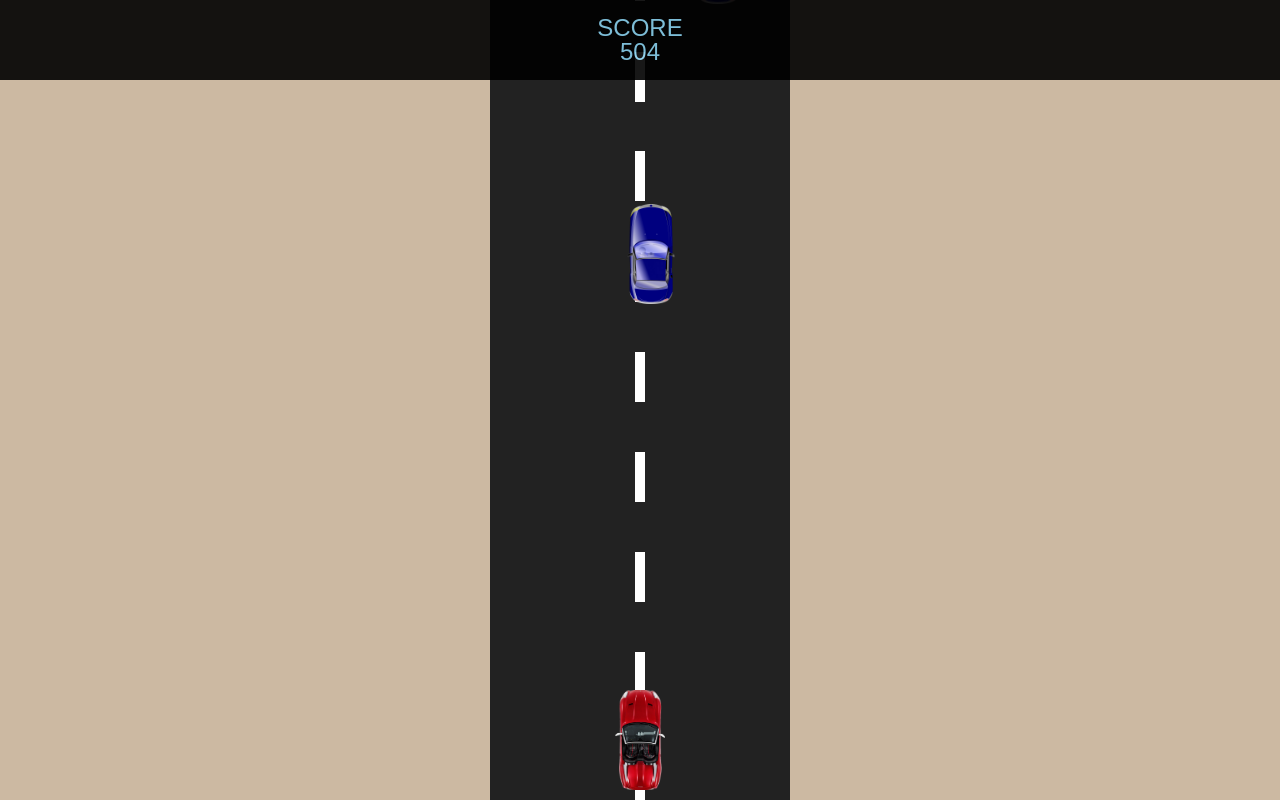
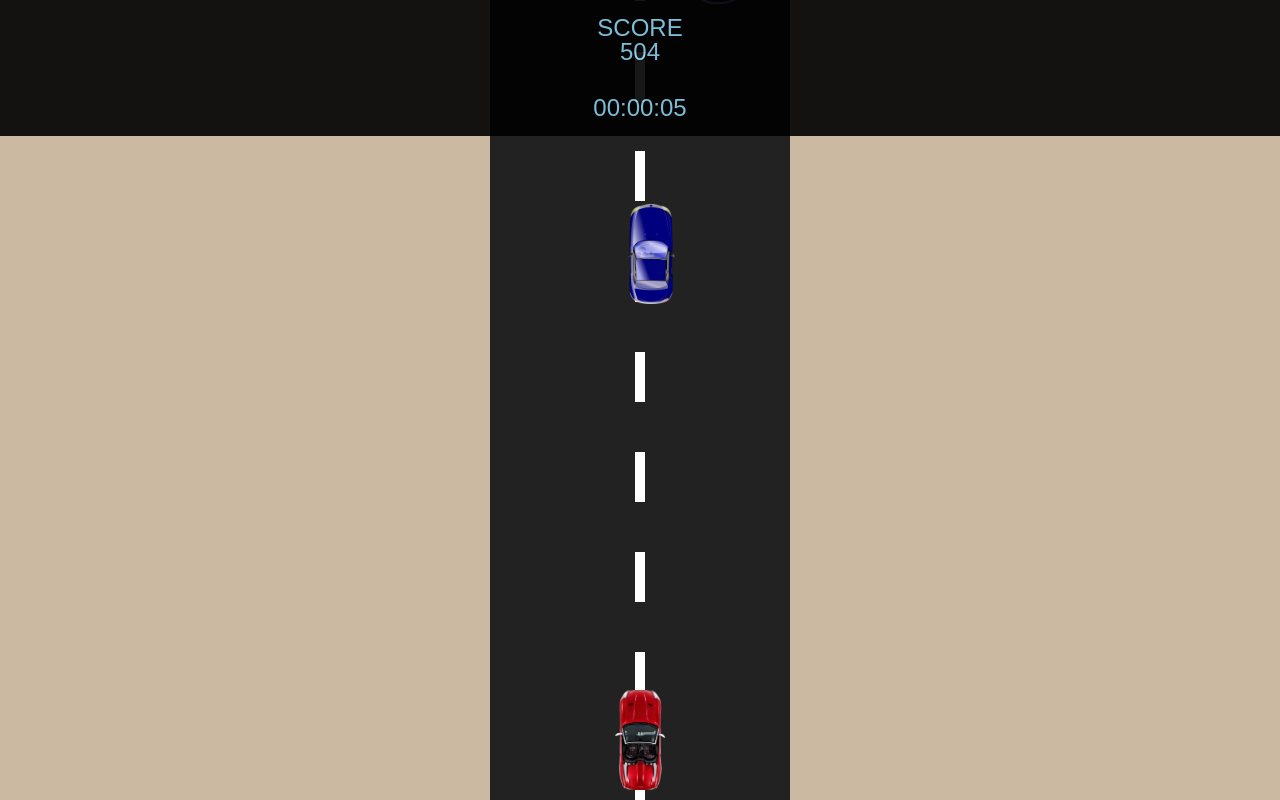
Before and after one commit to AIILITIR/Cars, a plain HTML site: page Cars/index.html in a window 1280 px wide. Both pictures are taken after a click on the element "Кликни, чтобы начать.". Drawn offline with Linux system fonts and the light colour scheme.

Commit message:
Add files via upload

```diff
--- a/Cars/css/style.css
+++ b/Cars/css/style.css
@@ -112,3 +112,20 @@ transform:translate(-50%, -50%);
 	font-weight: 500;
 	opacity: 0.9;
 }
+
+#timer{
+	position: absolute;
+	top: 100;
+	left: 0;
+	width: 100%;
+	background: black;
+	padding: 1rem 0;
+	margin-top: 80px;
+	z-index: 200;
+	font-size: 1.5rem;
+	color: skyblue;
+	text-align: center;
+	font-family: sans-serif;
+	font-weight: 500;
+	opacity: 0.9;
+}
--- a/Cars/index.html
+++ b/Cars/index.html
@@ -6,7 +6,7 @@
 	<link rel="stylesheet" type="text/css" href="css/style.css">
 
 </head>
-<body class="body">
+<body class="body" onload="init()">
 <audio controls style="display:none" id="audio">
   <source src="music.mp3" type="audio/mpeg">
 Your browser does not support the audio element.
@@ -14,7 +14,9 @@ Your browser does not support the audio element.
 <script>
 document.getElementById('audio').play();
 </script>
+
 <div class="score"></div>
+<div id="timer">0</div>
 <div class="game">
 	<div class="start"> Кликни, чтобы начать.</div>
 	<div class="gameArea"></div>
--- a/Cars/js/main.js
+++ b/Cars/js/main.js
@@ -1,4 +1,5 @@
 const score = document.querySelector('.score'),
+timer = document.querySelector('.timer'),
 	start = document.querySelector('.start'),
 	gameArea = document.querySelector('.gameArea'),
 	car = document.createElement('div');
@@ -19,6 +20,7 @@ const keys= {
 const setting={
 	start : false,
 	score : 0,
+	timer: 0,
 	speed : 3,
 	traffic: 3
 };
@@ -28,6 +30,10 @@ return document.documentElement.clientHeight / heightElement + 1;
 }
 
 function startGame(){
+	min = 0;
+hour = 0;
+	init();
+		tick();
 	start.classList.add('hide');
 	document.getElementById('audio').currentTime = 0;
 	document.getElementById('audio').play();
@@ -64,6 +70,7 @@ function playGame() {
 	if (setting.start) {
 		setting.score+= setting.speed;
 		score.innerHTML = 'SCORE<br> '+ setting.score;
+
 		moveRoad();
 		moveEnemy();
 		if (keys.ArrowLeft && setting.x >0){
@@ -108,6 +115,7 @@ function moveEnemy(argument) {
 			document.getElementById('audio').pause();
 			start.classList.remove('hide');
 
+
 		}
 		item.y+= setting.speed;
 		item.style.top = item.y+'px';
@@ -128,3 +136,57 @@ function  moveRoad() {
 			line.y =-100;
 	})
 }
+min = 0;
+hour = 0;
+//Оставляем вашу функцию
+function init() {
+	sec = 0;
+    hour = 0;
+    min = 0;
+
+
+    setInterval(tick, 1000);
+}
+
+//Основная функция tick()
+function tick() {
+    sec++;
+    if (setting.start==false){ return;} else{
+    if (sec >= 60) { //задаем числовые параметры, меняющиеся по ходу работы программы
+        min++;
+        sec = sec - 60;
+    }
+    if (min >= 60) {
+        hour++;
+        min = min - 60;
+    }
+    if (sec < 10) { //Визуальное оформление
+        if (min < 10) {
+            if (hour < 10) {
+                document.getElementById('timer').innerHTML ='0' + hour + ':0' + min + ':0' + sec;
+            } else {
+                document.getElementById('timer').innerHTML = hour + ':0' + min + ':0' + sec;
+            }
+        } else {
+            if (hour < 10) {
+                document.getElementById('timer').innerHTML = '0' + hour + ':' + min + ':0' + sec;
+            } else {
+                document.getElementById('timer').innerHTML = hour + ':' + min + ':0' + sec;
+            }
+        }
+    } else {
+        if (min < 10) {
+            if (hour < 10) {
+                document.getElementById('timer').innerHTML = '0' + hour + ':0' + min + ':' + sec;
+            } else {
+                document.getElementById('timer').innerHTML = hour + ':0' + min + ':' + sec;
+            }
+        } else {
+            if (hour < 10) {
+                document.getElementById('timer').innerHTML = '0' + hour + ':' + min + ':' + sec;
+            } else {
+                document.getElementById('timer').innerHTML = hour + ':' + min + ':' + sec;
+            }
+        }
+    }
+}}
```
